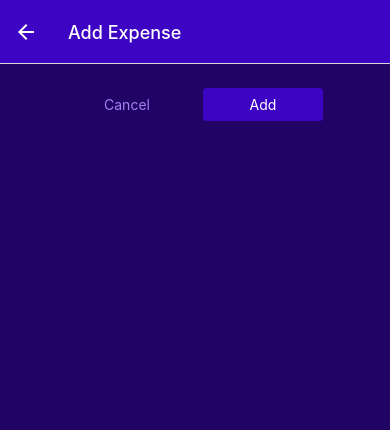
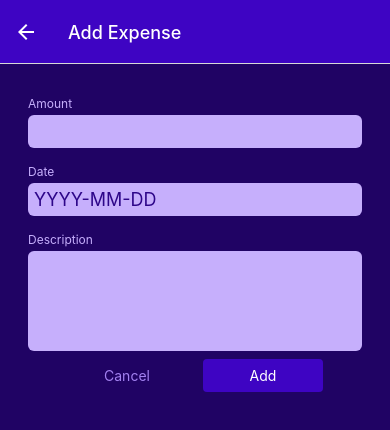
Before and after one commit to DevMattyJS/expense-tracker, a React Native app: screen /ManageExpense in a window 390 px wide. Shown: the top 430 px of the page. Built offline with nearby package versions, Linux system fonts and the light colour scheme.

Commit message:
Added Inputs + some styling on ManageExpense screen

```diff
--- /dev/null
+++ b/components/ManageExpense/ExpenseForm.js
@@ -0,0 +1,37 @@
+import { View, TextInput, StyleSheet } from "react-native";
+
+import Input from "./Input";
+
+function ExpenseForm() {
+  function amountChangeHandler() {}
+  return (
+    <View>
+      <Input
+        label="Amount"
+        textInputConfig={{
+          keyboardType: "decimal-pad",
+          onChangeText: amountChangeHandler,
+        }}
+      />
+      <Input
+        label="Date"
+        textInputConfig={{
+          placeholder: "YYYY-MM-DD",
+          maxLength: 10,
+          onChangeText: () => {},
+        }}
+      />
+      <Input
+        label="Description"
+        textInputConfig={{
+          multiline: true,
+          autoCapitalize: "none",
+        }}
+      />
+    </View>
+  );
+}
+
+export default ExpenseForm;
+
+const styles = StyleSheet.create({});
--- /dev/null
+++ b/components/ManageExpense/Input.js
@@ -0,0 +1,43 @@
+import { View, Text, TextInput, StyleSheet } from "react-native";
+import { GlobalStyles } from "../../constants/styles";
+
+function Input({ label, textInputConfig }) {
+  const inputStyles = [styles.input];
+
+  //* Add some another styling to the multiline inputs
+  if (textInputConfig && textInputConfig.multiline) {
+    inputStyles.push(styles.inputMultiline);
+  }
+
+  return (
+    <View style={styles.inputContainer}>
+      <Text style={styles.label}>{label}</Text>
+      <TextInput style={inputStyles} {...textInputConfig} />
+    </View>
+  );
+}
+
+export default Input;
+
+const styles = StyleSheet.create({
+  inputContainer: {
+    marginHorizontal: 4,
+    marginVertical: 8,
+  },
+  label: {
+    fontSize: 12,
+    color: GlobalStyles.colors.primary100,
+    marginBottom: 4,
+  },
+  input: {
+    backgroundColor: GlobalStyles.colors.primary100,
+    padding: 6,
+    borderRadius: 6,
+    fontSize: 18,
+    color: GlobalStyles.colors.primary700,
+  },
+  inputMultiline: {
+    minHeight: 100,
+    textAlignVertical: "top",
+  },
+});
--- a/screens/ManageExpense.js
+++ b/screens/ManageExpense.js
@@ -1,9 +1,10 @@
 import { useLayoutEffect, useContext } from "react";
-import { View, StyleSheet } from "react-native";
+import { View, StyleSheet, TextInput } from "react-native";
 
 import { GlobalStyles } from "../constants/styles";
 import IconButton from "../components/UI/IconButton";
 import Button from "../components/UI/Button";
+import ExpenseForm from "../components/ManageExpense/ExpenseForm";
 
 import { ExpensesContext } from "../store/expenses-context";
 
@@ -49,6 +50,7 @@ function ManageExpense({ route, navigation }) {
 
   return (
     <View style={styles.container}>
+      <ExpenseForm />
       <View style={styles.buttonsContainer}>
         <Button style={styles.button} mode="flat" onPress={cancelHandler}>
           Cancel
```
